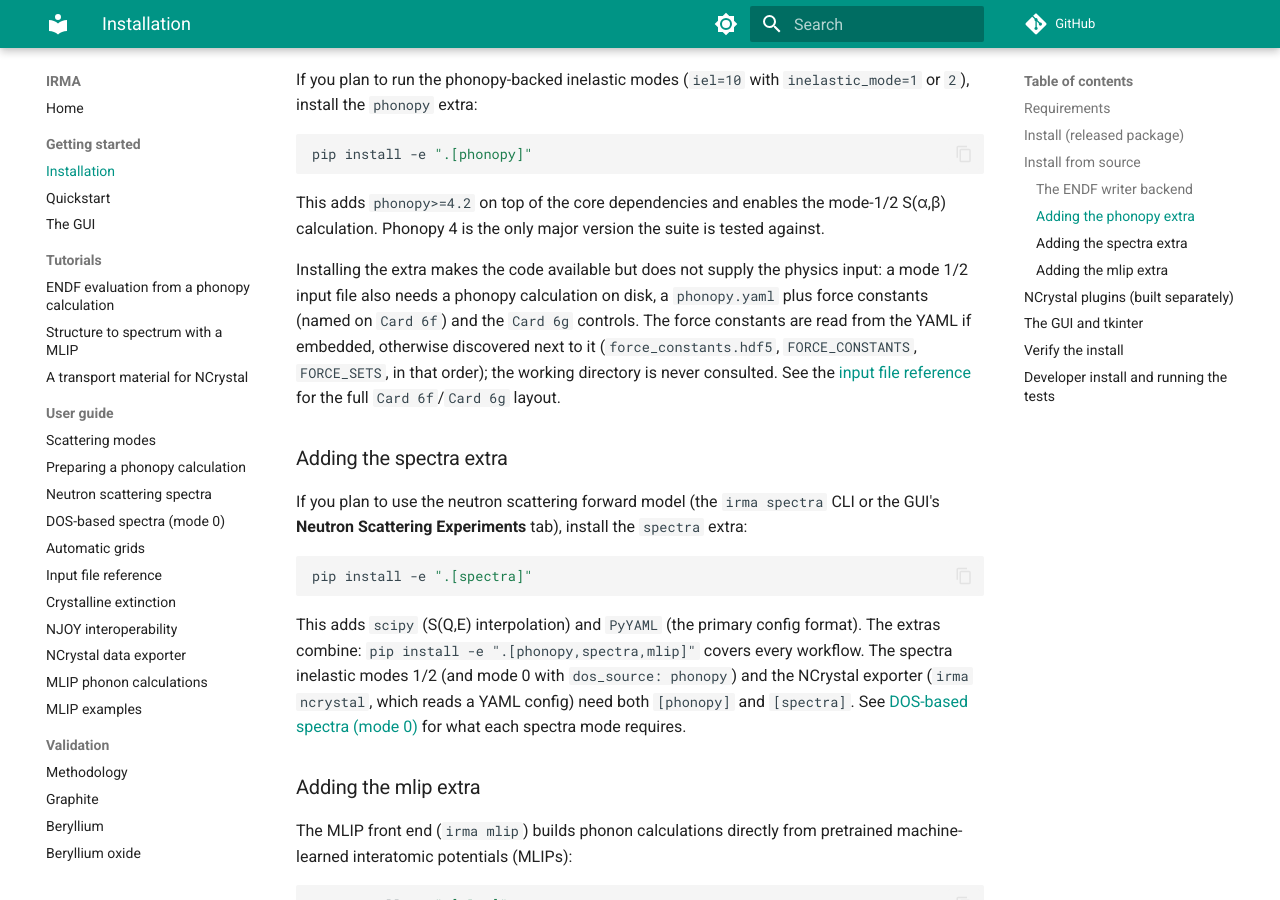
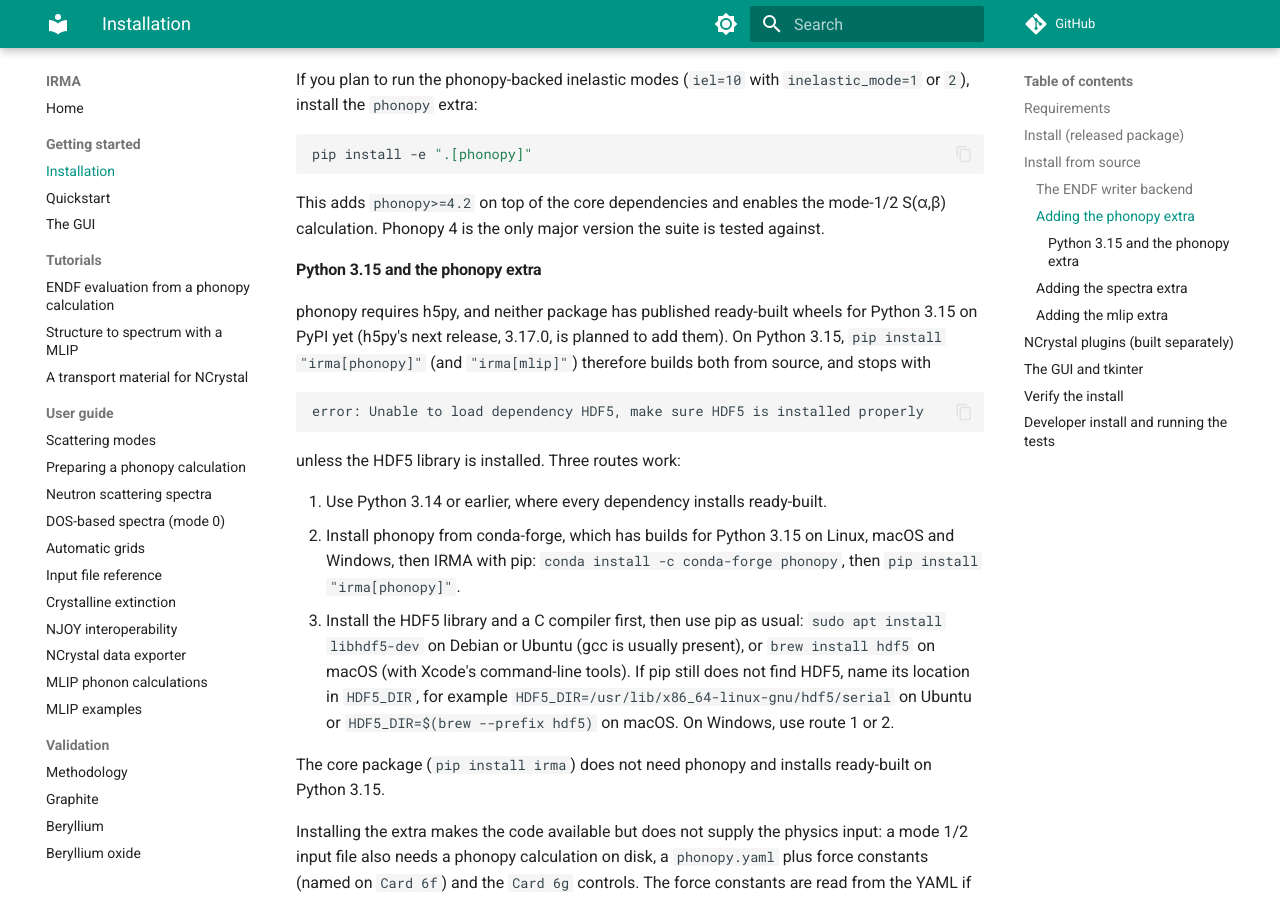
Before and after one commit to ramic-k/IRMA, an MkDocs documentation site: the page built from docs/installation.md, in a window 1280 px wide and 900 px high, scrolled down 2459 px. Built offline with MkDocs 1.6.1 and Material for MkDocs 9.7.7, drawn with Linux system fonts in a browser that asks for light colours; comment, search, counter and statistics services are not loaded.

Commit message:
Python 3.15: install routes for the phonopy extra; HDF5 in the newest-Python check
h5py, which phonopy requires, has no wheel for Python 3.15 on PyPI, and
phonopy has none either, so pip builds both from source and stops at h5py
without the HDF5 library. INSTALL.md, the installation page and the
troubleshooting page give three routes (Python 3.14 or earlier; phonopy
from conda-forge, which has 3.15 builds; HDF5 and a compiler before pip)
and quote pip's error. The weekly python-latest job installs libhdf5-dev and
sets HDF5_DIR, so it builds that route and runs the suite on the newest
Python instead of stopping at the h5py build. Both go once h5py publishes
wheels for the newest Python (planned for 3.17.0).

````diff
--- a/docs/installation.md
+++ b/docs/installation.md
@@ -64,6 +64,33 @@ pip install -e ".[phonopy]"
 ```
 
 This adds `phonopy>=4.2` on top of the core dependencies and enables the mode-1/2 S(α,β) calculation. Phonopy 4 is the only major version the suite is tested against.
+
+#### Python 3.15 and the phonopy extra
+
+phonopy requires h5py, and neither package has published ready-built wheels
+for Python 3.15 on PyPI yet (h5py's next release, 3.17.0, is planned to add
+them). On Python 3.15, `pip install "irma[phonopy]"` (and `"irma[mlip]"`)
+therefore builds both from source, and stops with
+
+```
+error: Unable to load dependency HDF5, make sure HDF5 is installed properly
+```
+
+unless the HDF5 library is installed. Three routes work:
+
+1. Use Python 3.14 or earlier, where every dependency installs ready-built.
+2. Install phonopy from conda-forge, which has builds for Python 3.15 on Linux,
+   macOS and Windows, then IRMA with pip:
+   `conda install -c conda-forge phonopy`, then `pip install "irma[phonopy]"`.
+3. Install the HDF5 library and a C compiler first, then use pip as usual:
+   `sudo apt install libhdf5-dev` on Debian or Ubuntu (gcc is usually
+   present), or `brew install hdf5` on macOS (with Xcode's command-line tools).
+   If pip still does not find HDF5, name its location in `HDF5_DIR`, for
+   example `HDF5_DIR=/usr/lib/x86_64-linux-gnu/hdf5/serial` on Ubuntu or
+   `HDF5_DIR=$(brew --prefix hdf5)` on macOS. On Windows, use route 1 or 2.
+
+The core package (`pip install irma`) does not need phonopy and installs
+ready-built on Python 3.15.
 
 Installing the extra makes the code available but does not supply the physics input: a mode 1/2 input file also needs a phonopy calculation on disk, a `phonopy.yaml` plus force constants (named on `Card 6f`) and the `Card 6g` controls. The force constants are read from the YAML if embedded, otherwise discovered next to it (`force_constants.hdf5`, `FORCE_CONSTANTS`, `FORCE_SETS`, in that order); the working directory is never consulted. See the [input file reference](input-reference.md) for the full `Card 6f`/`Card 6g` layout.
 
````
Also changed, not shown: INSTALL.md (+27 -0 lines), docs/troubleshooting.md (+17 -0 lines), 1 other file.
